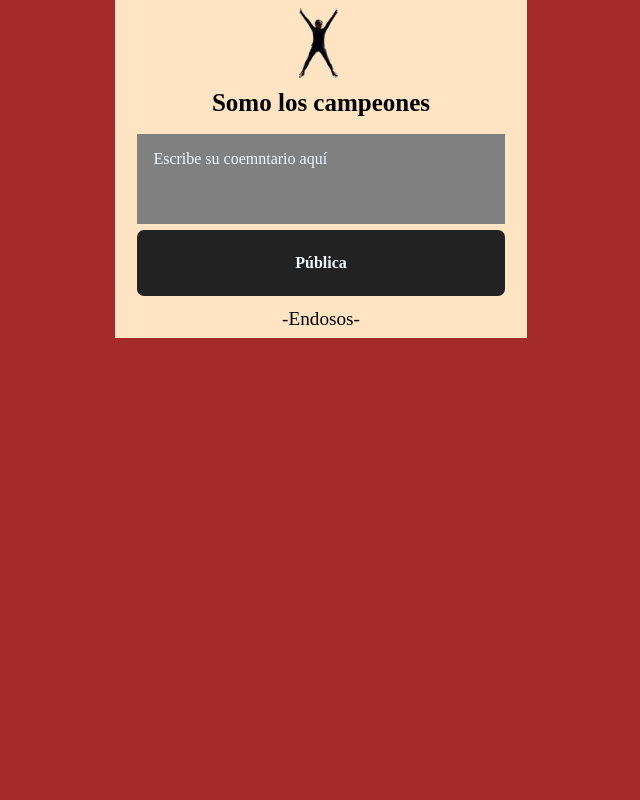
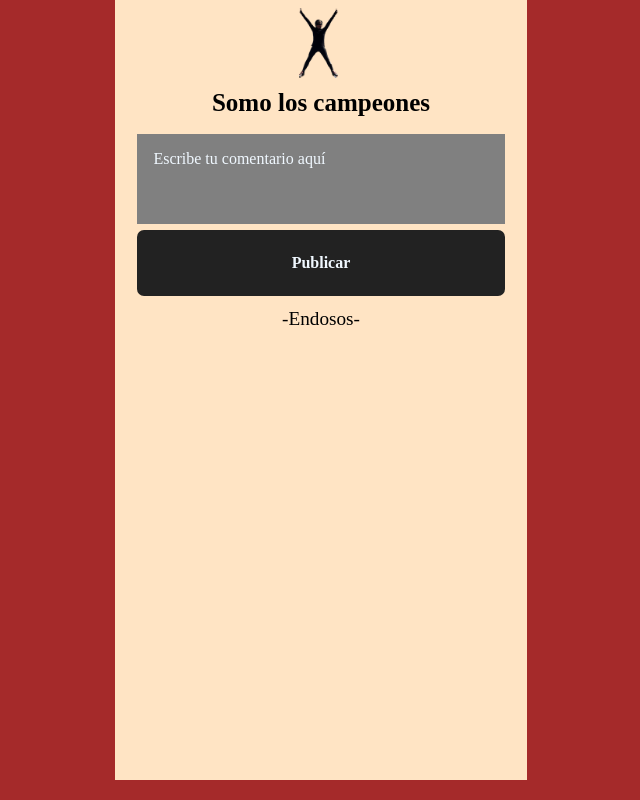
Before and after one commit to catharygr/alquiler-bicicleta-react, a React (Vite) app: page / in a window 1280 px wide. Shown: the whole page, without its empty margins (319-959 px from the left). Built offline with nearby package versions, Linux system fonts and the light colour scheme.

Commit message:
Trabajando con la lógica y UseState

```diff
--- a/src/App.jsx
+++ b/src/App.jsx
@@ -1,22 +1,46 @@
-import React from "react";
+import React, { useState } from "react";
 import "../style.css";
 
 function App() {
+  const [comentarios, setComentarios] = useState([]);
+  const [nuevoComentario, setNuevoComentario] = useState("");
+
+  const handleComentarioChange = (event) => {
+    setNuevoComentario(event.target.value);
+  };
+
+  const handleComentarioSubmit = (event) => {
+    event.preventDefault();
+    setComentarios((prevComentarios) => {
+      const nuevosComentarios = [...prevComentarios, nuevoComentario];
+      return nuevosComentarios.slice(-3);
+    });
+    setNuevoComentario("");
+  };
+
   return (
     <div className="container">
       <img className="logo" src="./image/cathy.png" alt="" />
       <h2 className="titulo">Somo los campeones</h2>
       <div className="text-button">
         <div className="textarea">
+          <label htmlFor="text-area"></label>
           <textarea
-            placeholder="Escribe su coemntario aquí"
+            id="text-area"
+            placeholder="Escribe tu comentario aquí"
+            value={nuevoComentario}
+            onChange={handleComentarioChange}
             rows={3}
-            cols={20}
           />
         </div>
-        <button>Pública</button>
+        <button onClick={handleComentarioSubmit}>Publicar</button>
       </div>
       <h2 className="endosos">-Endosos-</h2>
+      <div className="endoso">
+        {comentarios.map((comentario, index) => (
+          <p key={index}>{comentario}</p>
+        ))}
+      </div>
     </div>
   );
 }
--- a/style.css
+++ b/style.css
@@ -106,11 +106,13 @@ display:revert; revert to element instead of attribute */
 
 body {
   background-color: brown;
+  min-height: 100dvh;
 }
 
 .container {
   margin: 0 auto;
-  max-width: 412px;
+  width: 412px;
+  min-height: 780px;
   background-color: bisque;
 }
 
@@ -135,6 +137,9 @@ body {
   flex-direction: column;
 }
 
+#text-area {
+  width: 100%;
+}
 .textarea {
   background-color: gray;
   margin: 0.2rem 1.4rem;
@@ -156,3 +161,20 @@ button {
   font-size: 1.2rem;
   text-align: center;
   padding: 0.5rem;
+}
+
+.endoso {
+  display: flex;
+  flex-direction: column;
+  align-items: center;
+  gap: 1rem;
+}
+
+p {
+  padding: 2rem;
+  margin: 0.2rem 1.4rem;
+  border: 1px solid #ccc;
+  border-radius: 4px;
+  background-color: gray;
+  width: 88%;
+}
```
